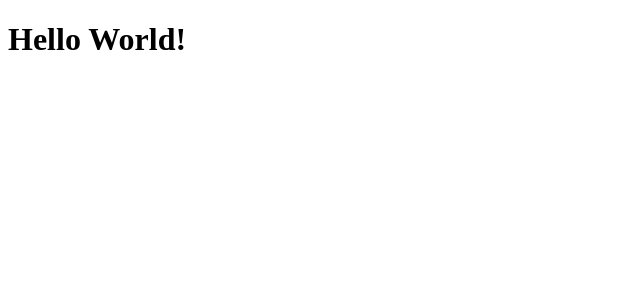
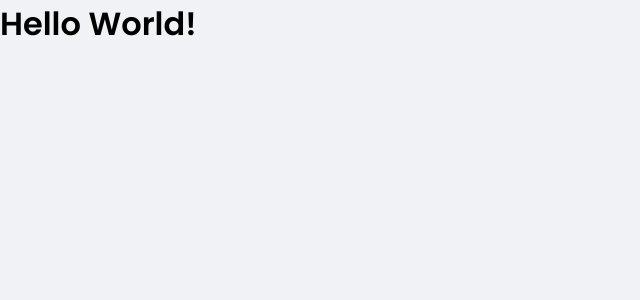
Before and after one commit to jonatasrmoura/dtmoney, a React (Create React App) app: page / in a window 1280 px wide. Shown: the top 300 px of the page, without its empty margins (0-640 px from the left). Built offline with nearby package versions, Linux system fonts and the light colour scheme.

Commit message:
feat#Criando stilos globais com styled-components

```diff
--- a/package.json
+++ b/package.json
@@ -6,6 +6,7 @@
     "react": "^17.0.2",
     "react-dom": "^17.0.2",
     "react-scripts": "5.0.0",
+    "styled-components": "^5.3.3",
     "web-vitals": "^2.1.0"
   },
   "devDependencies": {
@@ -16,6 +17,7 @@
     "@types/node": "^16.7.13",
     "@types/react": "^17.0.20",
     "@types/react-dom": "^17.0.9",
+    "@types/styled-components": "^5.1.24",
     "typescript": "^4.4.2"
   },
   "scripts": {
--- a/public/index.html
+++ b/public/index.html
@@ -1,8 +1,15 @@
 <!DOCTYPE html>
 <html lang="en">
   <head>
+    <link rel="preconnect" href="https://fonts.googleapis.com">
+    <link rel="preconnect" href="https://fonts.gstatic.com" crossorigin>
+
     <meta charset="utf-8" />
     <meta name="viewport" content="width=device-width, initial-scale=1" />
+
+    <link rel="shortcut icon" href="favicon.png" type="image/png">
+
+    <link href="https://fonts.googleapis.com/css2?family=Poppins:wght@400;600&display=swap" rel="stylesheet">
 
     <title>dtmoney</title>
   </head>
--- a/src/App.tsx
+++ b/src/App.tsx
@@ -1,7 +1,11 @@
+import { GlobalStyle } from "./styles/global";
+
+
 export function App() {
   return (
     <div className="App">
       <h1>Hello World!</h1>
+      <GlobalStyle />
     </div>
   );
 }
--- /dev/null
+++ b/src/styles/global.ts
@@ -0,0 +1,55 @@
+import { createGlobalStyle } from 'styled-components';
+
+export const GlobalStyle = createGlobalStyle`
+  :root {
+    --red: #E62E4D;
+    --blue: #5429CC;
+
+    --blue-light: #6933FF;
+
+    --text-title: #363F5F;
+    --text-body: #969CB3;
+
+    --background: #F0F2F5;
+    --shape: #FFFFFF;
+  }
+
+  * {
+    margin: 0;
+    padding: 0;
+    box-sizing: border-box;
+  }
+
+  html {
+    @media (max-width: 1080px) {
+      font-size: 93.75%;
+    }
+
+    @media (max-width: 720px) {
+      font-size: 87.5%;
+    }
+  }
+
+  body {
+    background: var(--background);
+    -webkit-font-smoothing: antialiased;
+  }
+
+  body, input, textarea, button {
+    font-family: 'Poppins', sans-serif;
+    font-weight: 400;
+  }
+
+  h1, h2, h3, h4, h5, h6, strong {
+    font-weight: 600;
+  }
+
+  button {
+    cursor: pointer;
+  }
+
+  [disabled] {
+    opacity: 0.6;
+    cursor: not-allowed;
+  }
+`;
```
Also changed, not shown: 1 other file (tests, documents, lock files or other folders).
